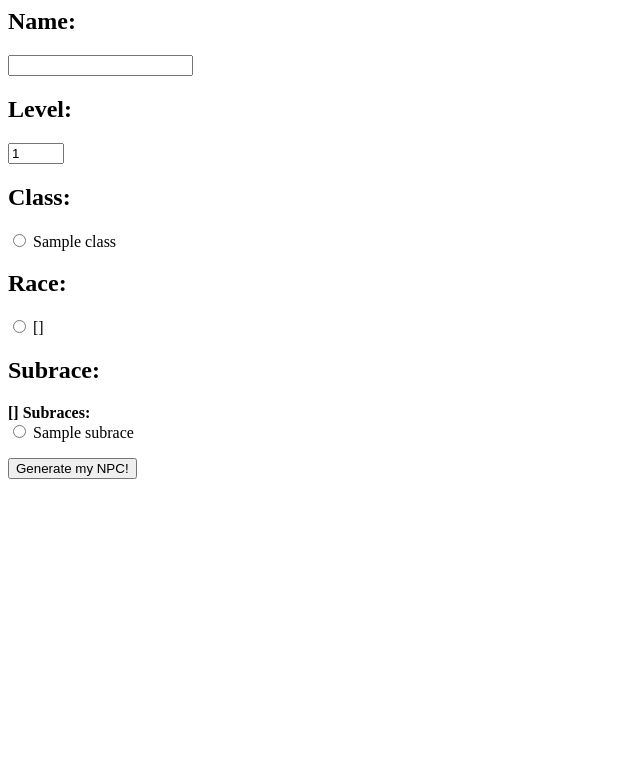
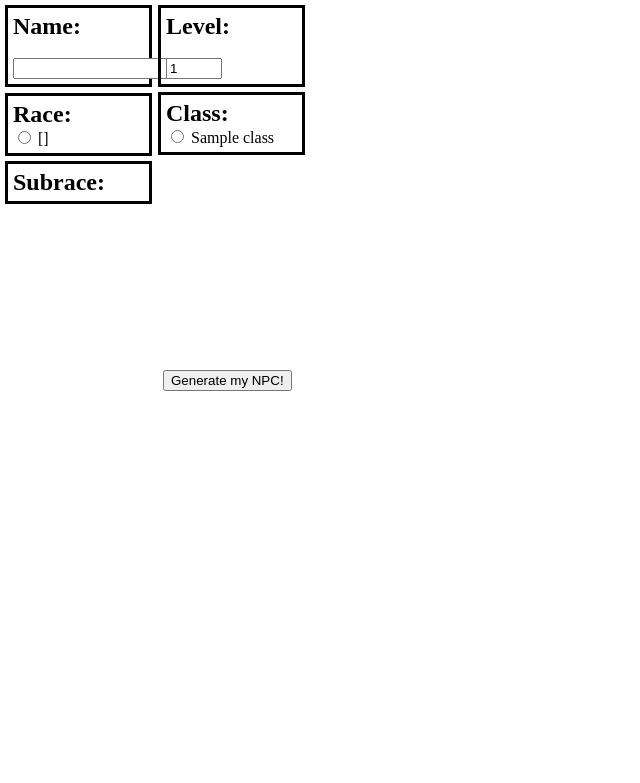
Before and after one commit to makrohn/rapidNPCgen, a Django app: template templates/index.html in a window 1280 px wide. Shown: the top 783 px of the page, without its empty margins (0-640 px from the left). Run offline with Django 3.2, Linux system fonts and the light colour scheme; the template is opened without the code that fills it: most values are stand-ins (such as "Sample title", 1, 10 or a date in 2020).

Commit message:
Basic layout for index

```diff
--- a/races/elf.json
+++ b/races/elf.json
@@ -18,5 +18,5 @@
             "Text": "Elves don’t need to sleep. Instead, they meditate deeply, remaining semiconscious, for 4 hours a day."
         }
     ],
-    "Subraces": ["High Elf", "Wood Elf", "Drow"]
+    "Subraces": ["High", "Wood", "Drow"]
 }
--- /dev/null
+++ b/static/character.css
@@ -0,0 +1,60 @@
+body { background-color: #FFF; }
+
+.Name {
+    position: fixed;
+    border: 3px solid;
+    width: 131px;
+    padding: 5px;
+    top:5px;
+    left:5px;
+}
+
+.Level {
+    position: relative;
+    left: 150px;
+    bottom: 3;
+    border: 3px solid;
+    width: 131px;
+    padding: 5px;
+}
+
+h2 {
+    padding:0px;
+    margin:0px;
+    border:0px;
+}
+
+.Class {
+    position: absolute;
+    left: 158px;
+    border: 3px solid;
+    width: 131px;
+    padding: 5px;
+    top: 92px;
+}
+
+.Race {
+    position: relative;
+    right: 3px;
+    border: 3px solid;
+    width: 131px;
+    padding: 5px;
+    top: 3px;
+}
+
+.Subrace {
+    position: relative;
+    right: 3px;
+    border: 3px solid;
+    width: 131px;
+    padding: 5px;
+    top: 8px;
+}
+
+.Button {
+    position: absolute;
+    left: 158px;
+    width: 131px;
+    padding: 5px;
+    top: 365px;
+}
--- a/templates/index.html
+++ b/templates/index.html
@@ -1,25 +1,60 @@
+<head>
+    {% load static %}
+    <link type="text/css" rel="stylesheet" href="{% static 'character.css' %}">
+<script type="text/javascript">
+
+
+{% for race, subraces in Subrace_List.items %}
+function {{ race }}subraceCheck() {
+    if (document.getElementById('{{ race }}').checked) {
+        document.getElementById('{{ race }}_subs').style.display = 'none';
+    } else {
+        document.getElementById('{{ race }}_subs').style.display = 'block';
+    }
+
+}
+{% endfor %}
+
+</script>
+</head>
+<body>
     <form action="/create_npc" method="post">
         {% csrf_token %}
-    <h2>Name:</h2>
+        <div class="Name">
+            <h2>Name:</h2><br />
             <input type="text" name="Name"<br />
-    <h2>Level:</h2>
+        </div>
+        <div class="Level">
+            <h2>Level:</h2><br />
             <input type="number" name="Level" value="1" min=1 max=20>
+        </div>
+        <div class="Race">
+            <h2>Race:</h2>
+            {% for race in Races %}
+                <span id="{{ race }}">
+                <input type="radio" name="Race" value={{ race }} onclick="javascript:{{ race }}subraceCheck();"> {{ race }}<br />
+                </span>
+            {% endfor %}
+        </div>
+        <div class="Subrace">
+            <h2>Subrace:</h2>
+            {% for race, subraces in Subrace_List.items %}
+                <div id="{{ race }}_subs" style="display: none">
+                <strong>{{ race }} Subraces:</strong><br />
+                {% for subrace in subraces %}
+                    <input type="radio" name="Subrace" value={{ subrace }}> {{ subrace }}<br />
+                {% endfor %}
+                </div>
+            {% endfor %}
+        </div>
+        <div class="Class">
             <h2>Class:</h2>
             {% for class in Classes %}
                 <input type="radio" name="Class" value={{ class }}> {{ class }}<br />
             {% endfor %}
-
-    <h2>Race:</h2>
-    {% for race in Races %}
-    <input type="radio" name="Race" value={{ race }}> {{ race }}<br />
-    {% endfor %}
-
-    <h2>Subrace:</h2>
-    {% for race, subraces in Subrace_List.items %}
-    <p><strong>{{ race }} Subraces:</strong><br />
-    {% for subrace in subraces %}
-    <input type="radio" name="Subrace" value={{ subrace }}> {{ subrace }}<br />
-    {% endfor %}</p>
-    {% endfor %}
+        </div>
+        <div class="Button">
             <input type="submit" value="Generate my NPC!">
+        </div>
     </form>
+</body>
```
Also changed, not shown: templates/create_npc.html (+16 -10 lines). Lines whose indentation alone changed are shown as unchanged.
